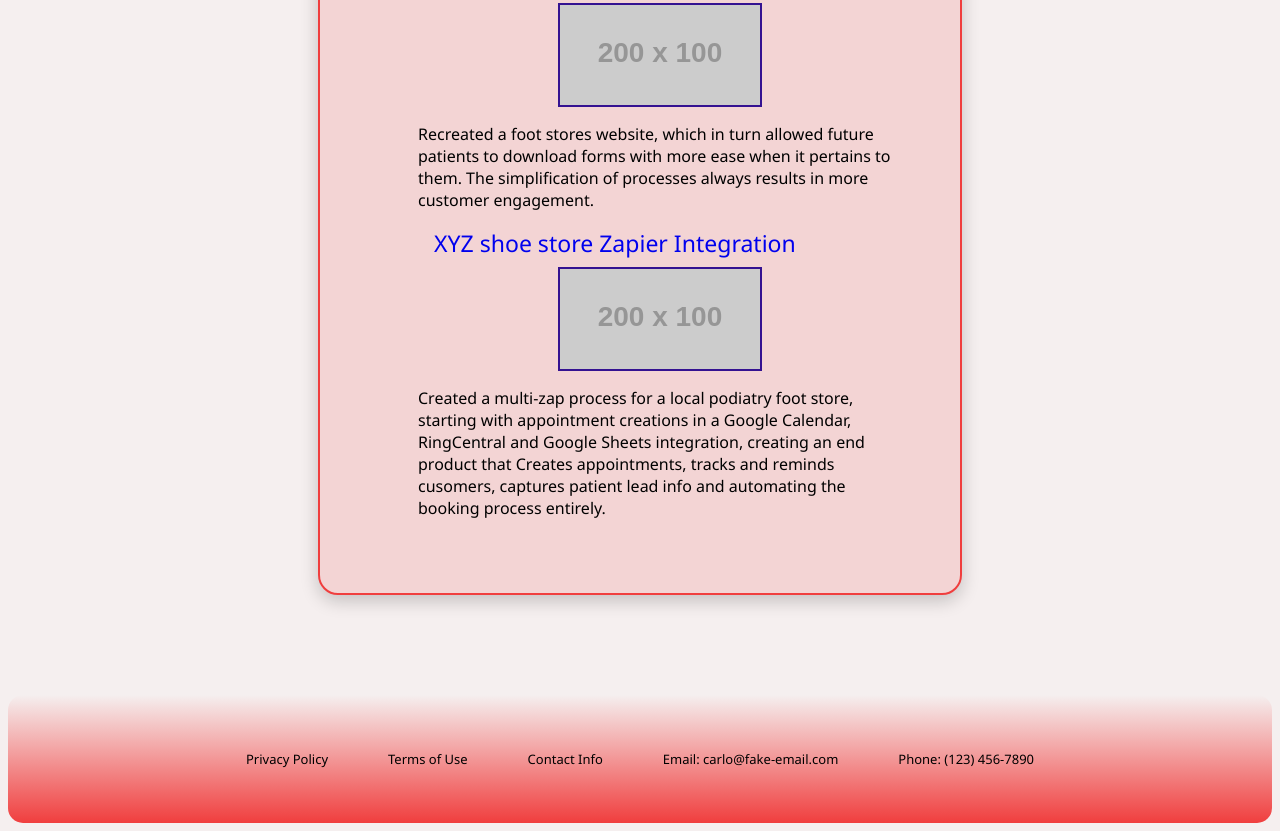
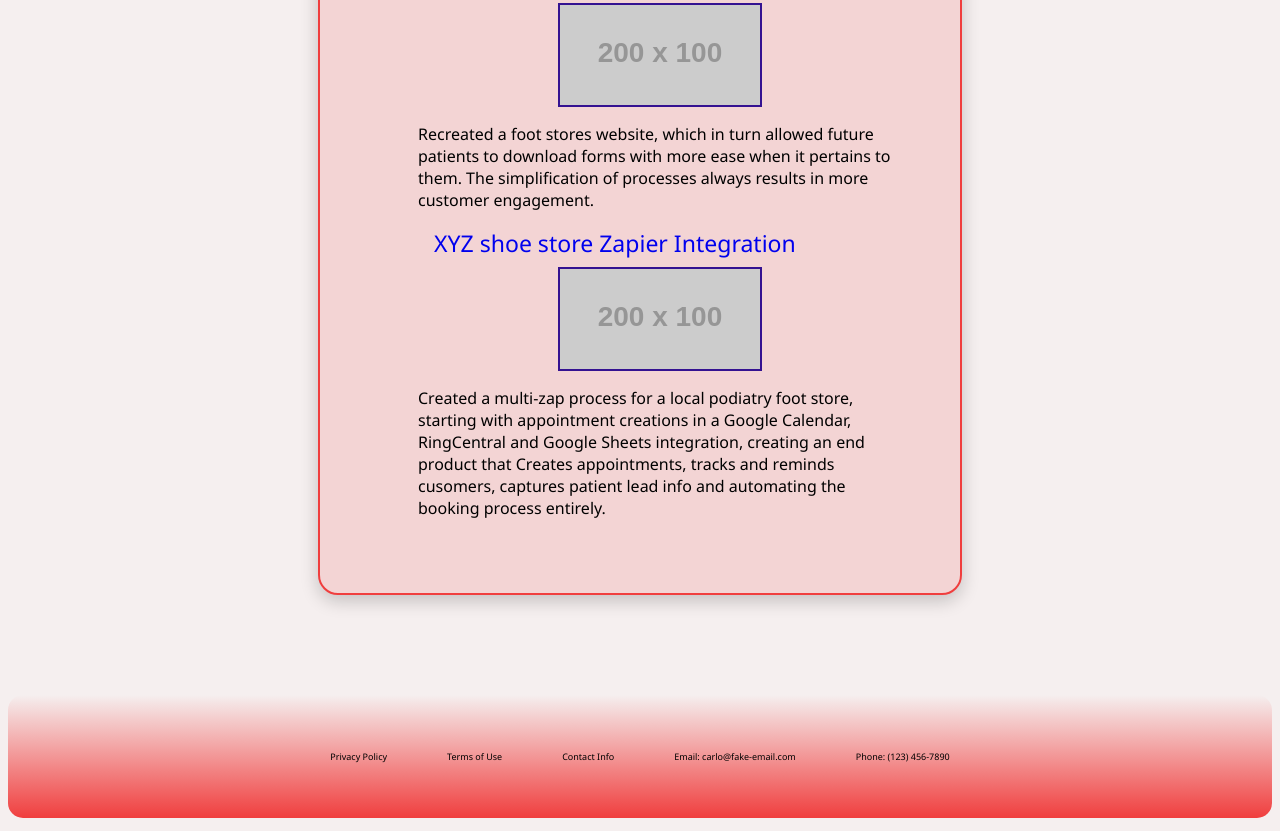
Before and after one commit to carlo89p/Portfolio, a plain HTML site: page Week1/My Portfolio/Index.html in a window 1280 px wide. Shown: the part 1255-2086 px from the top of the page. Drawn offline with Linux system fonts and the light colour scheme; placeholder pictures from the web are drawn by us.

Commit message:
Update project files

```diff
--- a/Week1/My Portfolio/Index.html
+++ b/Week1/My Portfolio/Index.html
@@ -51,11 +51,11 @@
     <footer>
         <nav>
         <ul>
-          <li>Privacy Policy</li>
-          <li>Terms of Use</li>
-          <li>Contact Info</li>
-          <li>Email: carlo@fake-email.com</li>
-          <li>Phone: (123) 456-7890</li>
+          <li><a href="#"></a>Privacy Policy</li>
+          <li><a href="#"></a>Terms of Use</li>
+          <li><a href="#"></a>Contact Info</li>
+          <li><a href="#"></a>Email: carlo@fake-email.com</li>
+          <li><a href="#"></a>Phone: (123) 456-7890</li>
         </ul>
     </nav>
 </footer>
--- a/Week1/My Portfolio/styles.css
+++ b/Week1/My Portfolio/styles.css
@@ -111,5 +111,8 @@ footer nav ul li {
   flex-wrap: wrap;
   text-wrap: wrap;
   margin: 0 15px;
-  font-size: small;
+  font-size: xx-small;
 }
+footer nav ul li a:hover {
+  font-weight: bold;
+}
```
